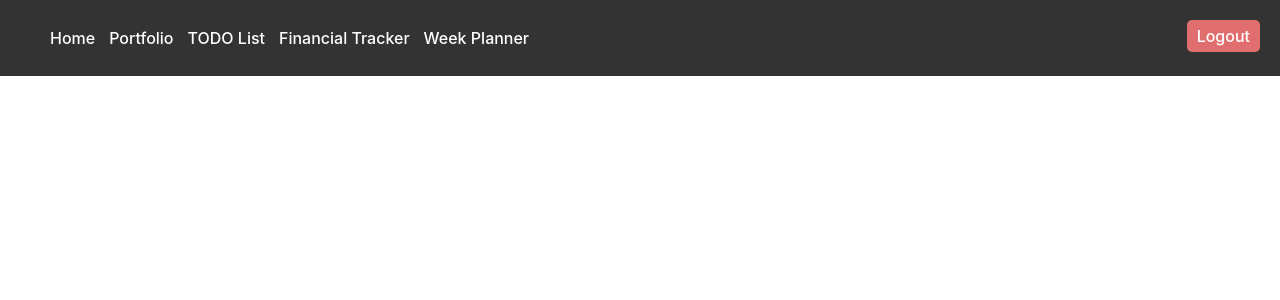
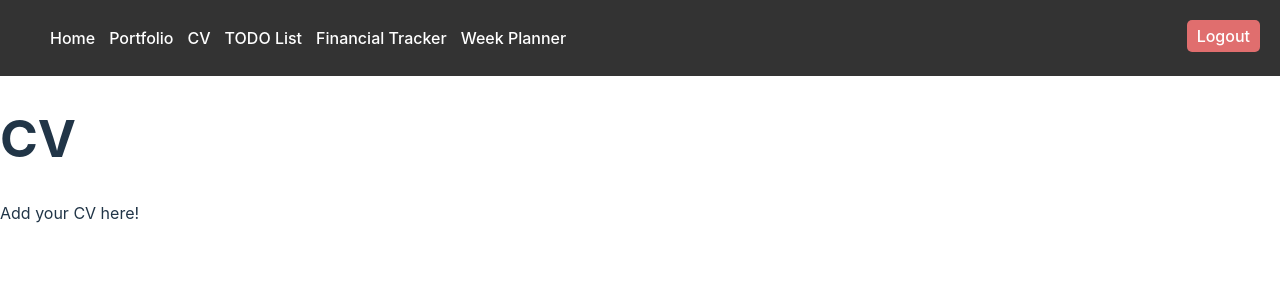
Before and after one commit to wilzzuu/website, a React (Vite) app: page /CV in a window 1280 px wide. Shown: the top 300 px of the page. Built offline with nearby package versions, Linux system fonts and the light colour scheme; no server answers; sample sign-in values are in the browser's storage.

Commit message:
Added page for CV and assets for portfolio

```diff
--- a/src/App.jsx
+++ b/src/App.jsx
@@ -18,6 +18,7 @@ import ProjectPage from './pages/ProjectPage';
 import TodoList from './pages/TodoList';
 import FinancialTracker from './pages/FinancialTracker';
 import WeekPlanner from './pages/WeekPlanner';
+import CV from './pages/CV';
 
 const root = ReactDOM.createRoot(document.getElementById('root'));
 root.render(
@@ -46,6 +47,12 @@ function App() {
                                 <PrivateRoute>
                                     <AddProjectForm/>
                                 </PrivateRoute>
+                            }
+                        />
+                        <Route path="/CV" element={
+                            <PrivateRoute>
+                                <CV />
+                            </PrivateRoute>
                             }
                         />
                         <Route
--- a/src/components/Navbar.jsx
+++ b/src/components/Navbar.jsx
@@ -14,6 +14,7 @@ function Navbar() {
         <li id="portfolioLink"><Link to="/portfolio">Portfolio</Link></li>
         {currentUser ? (
             <>
+                <li id="cvLink"><Link to="/CV">CV</Link></li>
                 <li id="todoLink"><Link to="/todo">TODO List</Link></li>
                 <li id="financeLink"><Link to="/finance">Financial Tracker</Link></li>
                 <li id="weekplannerLink"><Link to="/weekplanner">Week Planner</Link></li>
--- /dev/null
+++ b/src/pages/CV.jsx
@@ -0,0 +1,13 @@
+import React from 'react';
+
+function CV() {
+  return (
+    <div>
+      <h1>CV</h1>
+      <p>Add your CV here!</p>
+      {/* Add forms, charts, and tables as needed */}
+    </div>
+  );
+}
+
+export default CV;
```
Also changed, not shown: public/assets/card_image_placeholder3.png (added), public/assets/weather_app_demo1.png (added).
